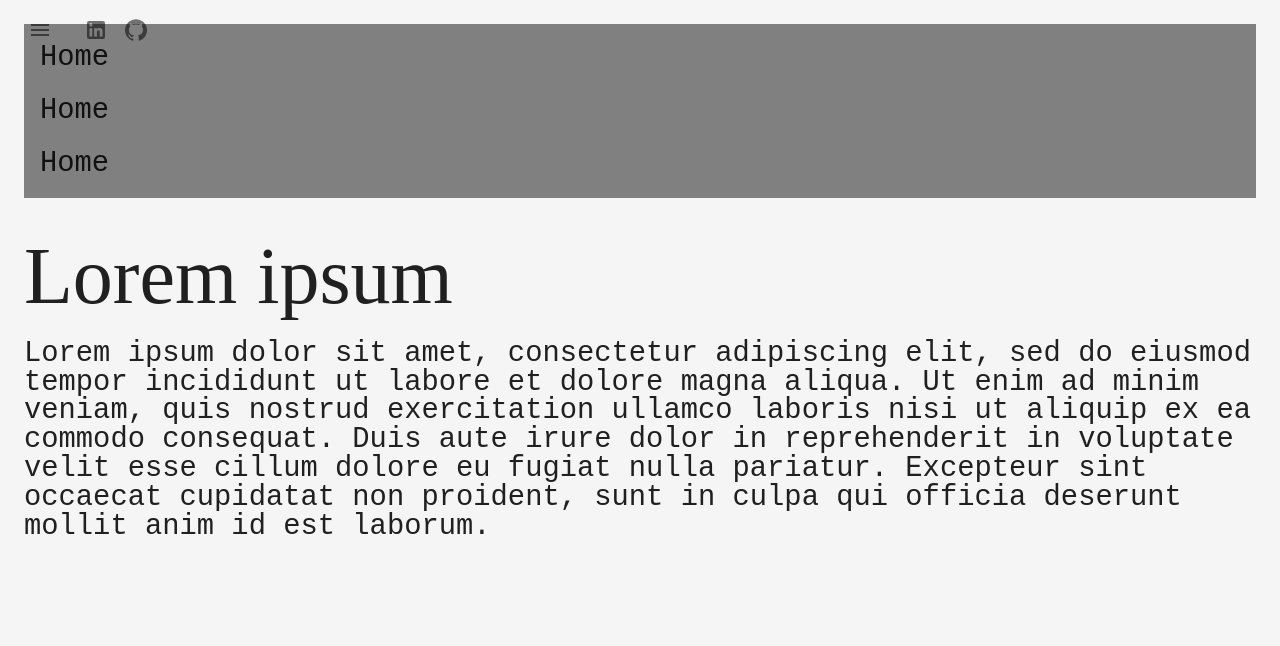
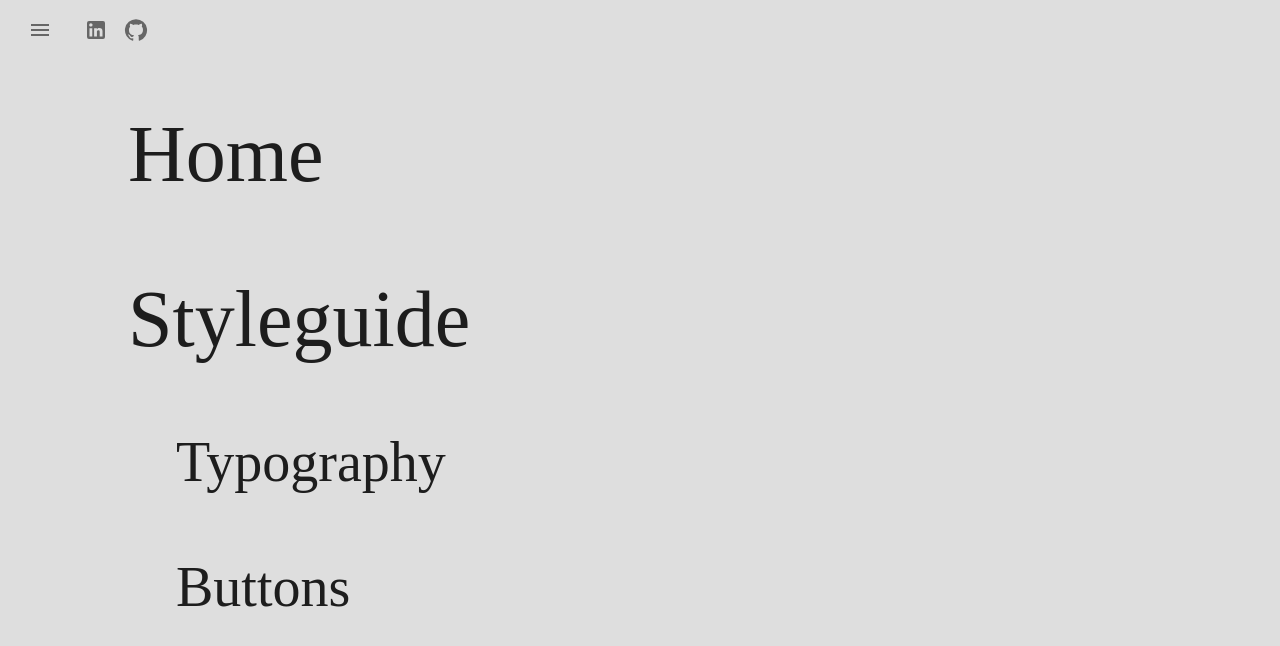
Before and after one commit to nfjdu/nfjdu.github.io, a React (Vite) app: page /home in a window 1280 px wide. Both pictures are taken after a click on the button 40 px from the left and 30 px from the top of the page. Shown: the top 646 px of the page. Built offline with nearby package versions, Linux system fonts and the light colour scheme; a small style sheet from the web is missing.

Commit message:
menu added

```diff
--- /dev/null
+++ b/src/components/NavLink/index.tsx
@@ -0,0 +1,30 @@
+import { ListItem, ListItemButton, ListItemProps, ListItemText, Typography } from "@mui/material";
+import { Variant } from "@mui/material/styles/createTypography";
+import { Link as RouterLink } from "react-router-dom";
+
+interface Props extends ListItemProps {
+  to: string;
+  text: string;
+  typographyVariant?: Variant;
+  paddingMultiplier?: number;
+}
+
+const NavLink = ({
+  to,
+  text,
+  typographyVariant = "h1",
+  paddingMultiplier = 0,
+  ...props
+}: Props) => {
+  return (
+    <ListItem disablePadding sx={{ pl: paddingMultiplier * 6 }} {...props}>
+      <ListItemButton component={RouterLink} to={to}>
+        <ListItemText disableTypography>
+          <Typography variant={typographyVariant}>{text}</Typography>
+        </ListItemText>
+      </ListItemButton>
+    </ListItem>
+  );
+};
+
+export default NavLink;
--- /dev/null
+++ b/src/components/NavLinksGroup/index.tsx
@@ -0,0 +1,47 @@
+import {
+  Collapse,
+  ListItem,
+  ListItemButton,
+  ListItemProps,
+  ListItemText,
+  Typography,
+} from "@mui/material";
+import { useState } from "react";
+
+interface Props extends ListItemProps {
+  title: string;
+  children: React.ReactNode;
+  defaultOpened?: boolean;
+  paddingMultiplier?: number;
+}
+
+const NavLinksGroup = ({
+  title,
+  children,
+  defaultOpened = true,
+  paddingMultiplier = 0,
+  ...props
+}: Props) => {
+  const [isGroupExpanded, setIsGroupExpanded] = useState(defaultOpened);
+
+  return (
+    <>
+      <ListItem
+        disablePadding
+        sx={{ pl: paddingMultiplier * 6 }}
+        onClick={() => setIsGroupExpanded(!isGroupExpanded)}
+        {...props}
+      >
+        <ListItemButton>
+          <ListItemText disableTypography>
+            <Typography variant='h1'>{title}</Typography>
+          </ListItemText>
+        </ListItemButton>
+      </ListItem>
+
+      <Collapse in={isGroupExpanded}>{children}</Collapse>
+    </>
+  );
+};
+
+export default NavLinksGroup;
--- a/src/pages/Home/index.tsx
+++ b/src/pages/Home/index.tsx
@@ -9,6 +9,81 @@ const HomePage = () => {
         labore et dolore magna aliqua. Ut enim ad minim veniam, quis nostrud exercitation ullamco
         laboris nisi ut aliquip ex ea commodo consequat. Duis aute irure dolor in reprehenderit in
         voluptate velit esse cillum dolore eu fugiat nulla pariatur. Excepteur sint occaecat
+        cupidatat non proident, sunt in culpa qui officia deserunt mollit anim id est laborum. Lorem
+        ipsum dolor sit amet, consectetur adipiscing elit, sed do eiusmod tempor incididunt ut
+        labore et dolore magna aliqua. Ut enim ad minim veniam, quis nostrud exercitation ullamco
+        laboris nisi ut aliquip ex ea commodo consequat. Duis aute irure dolor in reprehenderit in
+        voluptate velit esse cillum dolore eu fugiat nulla pariatur. Excepteur sint occaecat
+        cupidatat non proident, sunt in culpa qui officia deserunt mollit anim id est laborum. Lorem
+        ipsum dolor sit amet, consectetur adipiscing elit, sed do eiusmod tempor incididunt ut
+        labore et dolore magna aliqua. Ut enim ad minim veniam, quis nostrud exercitation ullamco
+        laboris nisi ut aliquip ex ea commodo consequat. Duis aute irure dolor in reprehenderit in
+        voluptate velit esse cillum dolore eu fugiat nulla pariatur. Excepteur sint occaecat
+        cupidatat non proident, sunt in culpa qui officia deserunt mollit anim id est laborum. Lorem
+        ipsum dolor sit amet, consectetur adipiscing elit, sed do eiusmod tempor incididunt ut
+        labore et dolore magna aliqua. Ut enim ad minim veniam, quis nostrud exercitation ullamco
+        laboris nisi ut aliquip ex ea commodo consequat. Duis aute irure dolor in reprehenderit in
+        voluptate velit esse cillum dolore eu fugiat nulla pariatur. Excepteur sint occaecat
+        cupidatat non proident, sunt in culpa qui officia deserunt mollit anim id est laborum. Lorem
+        ipsum dolor sit amet, consectetur adipiscing elit, sed do eiusmod tempor incididunt ut
+        labore et dolore magna aliqua. Ut enim ad minim veniam, quis nostrud exercitation ullamco
+        laboris nisi ut aliquip ex ea commodo consequat. Duis aute irure dolor in reprehenderit in
+        voluptate velit esse cillum dolore eu fugiat nulla pariatur. Excepteur sint occaecat
+        cupidatat non proident, sunt in culpa qui officia deserunt mollit anim id est laborum.
+      </Typography>
+      <Typography variant='body1'>
+        Lorem ipsum dolor sit amet, consectetur adipiscing elit, sed do eiusmod tempor incididunt ut
+        labore et dolore magna aliqua. Ut enim ad minim veniam, quis nostrud exercitation ullamco
+        laboris nisi ut aliquip ex ea commodo consequat. Duis aute irure dolor in reprehenderit in
+        voluptate velit esse cillum dolore eu fugiat nulla pariatur. Excepteur sint occaecat
+        cupidatat non proident, sunt in culpa qui officia deserunt mollit anim id est laborum. Lorem
+        ipsum dolor sit amet, consectetur adipiscing elit, sed do eiusmod tempor incididunt ut
+        labore et dolore magna aliqua. Ut enim ad minim veniam, quis nostrud exercitation ullamco
+        laboris nisi ut aliquip ex ea commodo consequat. Duis aute irure dolor in reprehenderit in
+        voluptate velit esse cillum dolore eu fugiat nulla pariatur. Excepteur sint occaecat
+        cupidatat non proident, sunt in culpa qui officia deserunt mollit anim id est laborum. Lorem
+        ipsum dolor sit amet, consectetur adipiscing elit, sed do eiusmod tempor incididunt ut
+        labore et dolore magna aliqua. Ut enim ad minim veniam, quis nostrud exercitation ullamco
+        laboris nisi ut aliquip ex ea commodo consequat. Duis aute irure dolor in reprehenderit in
+        voluptate velit esse cillum dolore eu fugiat nulla pariatur. Excepteur sint occaecat
+        cupidatat non proident, sunt in culpa qui officia deserunt mollit anim id est laborum. Lorem
+        ipsum dolor sit amet, consectetur adipiscing elit, sed do eiusmod tempor incididunt ut
+        labore et dolore magna aliqua. Ut enim ad minim veniam, quis nostrud exercitation ullamco
+        laboris nisi ut aliquip ex ea commodo consequat. Duis aute irure dolor in reprehenderit in
+        voluptate velit esse cillum dolore eu fugiat nulla pariatur. Excepteur sint occaecat
+        cupidatat non proident, sunt in culpa qui officia deserunt mollit anim id est laborum. Lorem
+        ipsum dolor sit amet, consectetur adipiscing elit, sed do eiusmod tempor incididunt ut
+        labore et dolore magna aliqua. Ut enim ad minim veniam, quis nostrud exercitation ullamco
+        laboris nisi ut aliquip ex ea commodo consequat. Duis aute irure dolor in reprehenderit in
+        voluptate velit esse cillum dolore eu fugiat nulla pariatur. Excepteur sint occaecat
+        cupidatat non proident, sunt in culpa qui officia deserunt mollit anim id est laborum.
+      </Typography>
+      <Typography variant='h1'>Lorem ipsum</Typography>
+      <Typography variant='body1'>
+        Lorem ipsum dolor sit amet, consectetur adipiscing elit, sed do eiusmod tempor incididunt ut
+        labore et dolore magna aliqua. Ut enim ad minim veniam, quis nostrud exercitation ullamco
+        laboris nisi ut aliquip ex ea commodo consequat. Duis aute irure dolor in reprehenderit in
+        voluptate velit esse cillum dolore eu fugiat nulla pariatur. Excepteur sint occaecat
+        cupidatat non proident, sunt in culpa qui officia deserunt mollit anim id est laborum. Lorem
+        ipsum dolor sit amet, consectetur adipiscing elit, sed do eiusmod tempor incididunt ut
+        labore et dolore magna aliqua. Ut enim ad minim veniam, quis nostrud exercitation ullamco
+        laboris nisi ut aliquip ex ea commodo consequat. Duis aute irure dolor in reprehenderit in
+        voluptate velit esse cillum dolore eu fugiat nulla pariatur. Excepteur sint occaecat
+        cupidatat non proident, sunt in culpa qui officia deserunt mollit anim id est laborum. Lorem
+        ipsum dolor sit amet, consectetur adipiscing elit, sed do eiusmod tempor incididunt ut
+        labore et dolore magna aliqua. Ut enim ad minim veniam, quis nostrud exercitation ullamco
+        laboris nisi ut aliquip ex ea commodo consequat. Duis aute irure dolor in reprehenderit in
+        voluptate velit esse cillum dolore eu fugiat nulla pariatur. Excepteur sint occaecat
+        cupidatat non proident, sunt in culpa qui officia deserunt mollit anim id est laborum. Lorem
+        ipsum dolor sit amet, consectetur adipiscing elit, sed do eiusmod tempor incididunt ut
+        labore et dolore magna aliqua. Ut enim ad minim veniam, quis nostrud exercitation ullamco
+        laboris nisi ut aliquip ex ea commodo consequat. Duis aute irure dolor in reprehenderit in
+        voluptate velit esse cillum dolore eu fugiat nulla pariatur. Excepteur sint occaecat
+        cupidatat non proident, sunt in culpa qui officia deserunt mollit anim id est laborum. Lorem
+        ipsum dolor sit amet, consectetur adipiscing elit, sed do eiusmod tempor incididunt ut
+        labore et dolore magna aliqua. Ut enim ad minim veniam, quis nostrud exercitation ullamco
+        laboris nisi ut aliquip ex ea commodo consequat. Duis aute irure dolor in reprehenderit in
+        voluptate velit esse cillum dolore eu fugiat nulla pariatur. Excepteur sint occaecat
         cupidatat non proident, sunt in culpa qui officia deserunt mollit anim id est laborum.
       </Typography>
     </>
--- a/src/pages/Root/index.tsx
+++ b/src/pages/Root/index.tsx
@@ -1,9 +1,11 @@
 import MenuIcon from "@mui/icons-material/Menu";
 import LinkedInIcon from "@mui/icons-material/LinkedIn";
 import GitHubIcon from "@mui/icons-material/GitHub";
-import { Box, Collapse, IconButton, List, ListItem, ListItemText, Paper } from "@mui/material";
+import { Box, IconButton, List } from "@mui/material";
 import { Outlet } from "react-router-dom";
 import { useState } from "react";
+import NavLink from "../../components/NavLink";
+import NavLinksGroup from "../../components/NavLinksGroup";
 
 const RootPage = () => {
   const [isMenuOpened, setIsMenuOpened] = useState(false);
@@ -15,11 +17,19 @@ const RootPage = () => {
         height: "100%",
         overflowX: "hidden",
         position: "relative",
-        p: 3,
+        py: { xs: 5, md: 8 },
+        px: { xs: 3, md: 14 },
         backgroundColor: (theme) => theme.palette.background.paper,
       }}
     >
-      <Box sx={{ position: "absolute", top: 10, left: 20 }}>
+      <Box
+        sx={{
+          position: "fixed",
+          top: 10,
+          left: 20,
+          zIndex: (theme) => theme.zIndex.drawer + 1,
+        }}
+      >
         <IconButton sx={{ mr: 2 }} onClick={() => setIsMenuOpened(!isMenuOpened)}>
           <MenuIcon />
         </IconButton>
@@ -31,21 +41,43 @@ const RootPage = () => {
         </IconButton>
       </Box>
 
-      {isMenuOpened && (
-        <Box sx={{ backgroundColor: "grey" }}>
-          <List>
-            <ListItem>
-              <ListItemText>Home</ListItemText>
-            </ListItem>
-            <ListItem>
-              <ListItemText>Home</ListItemText>
-            </ListItem>
-            <ListItem>
-              <ListItemText>Home</ListItemText>
-            </ListItem>
-          </List>
-        </Box>
-      )}
+      <Box
+        sx={{
+          position: "fixed",
+          top: 0,
+          left: 0,
+          right: 0,
+          bottom: 0,
+          backgroundColor: "#dedede",
+          opacity: isMenuOpened ? 1 : 0,
+          zIndex: isMenuOpened ? (theme) => theme.zIndex.drawer : -1,
+          transition: "all 0.3s ease-in-out",
+          transform: isMenuOpened ? "translateX(0)" : "translateX(-100%)",
+        }}
+      >
+        <List sx={{ py: { xs: 5, md: 8 }, px: { xs: 3, md: 14 } }}>
+          <NavLink to='/home' text='Home' onClick={() => setIsMenuOpened(false)} />
+          <NavLinksGroup
+            title='Styleguide'
+            children={[
+              <NavLink
+                typographyVariant='h2'
+                paddingMultiplier={1}
+                to='/styleguide/typography'
+                text='Typography'
+                onClick={() => setIsMenuOpened(false)}
+              />,
+              <NavLink
+                paddingMultiplier={1}
+                typographyVariant='h2'
+                to='/styleguide/buttons'
+                text='Buttons'
+                onClick={() => setIsMenuOpened(false)}
+              />,
+            ]}
+          />
+        </List>
+      </Box>
 
       <Outlet />
     </Box>
```
